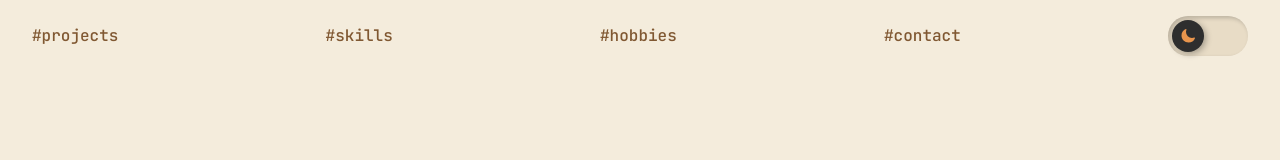
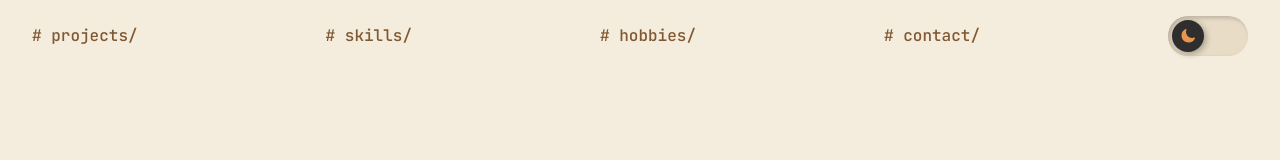
Before and after one commit to stavros-mhs/stavros-mhs.github.io, a plain HTML site: page index.html in a window 1280 px wide. Shown: the top 160 px of the page. Drawn offline with Linux system fonts and the light colour scheme.

Commit message:
feat: make the navbar tabs directory names

```diff
--- a/index.html
+++ b/index.html
@@ -30,10 +30,10 @@
     <body>
         <nav class="navbar">
             <div class="nav-container">
-                <a href="#projects">#projects</a>
-                <a href="#skills">#skills</a>
-                <a href="#hobbies">#hobbies</a>
-                <a href="#contact">#contact</a>
+                <a href="#projects"># projects/</a>
+                <a href="#skills"># skills/</a>
+                <a href="#hobbies"># hobbies/</a>
+                <a href="#contact"># contact/</a>
 
                 <input type="checkbox" id="toggle" checked>
                 <div class="display">
```
